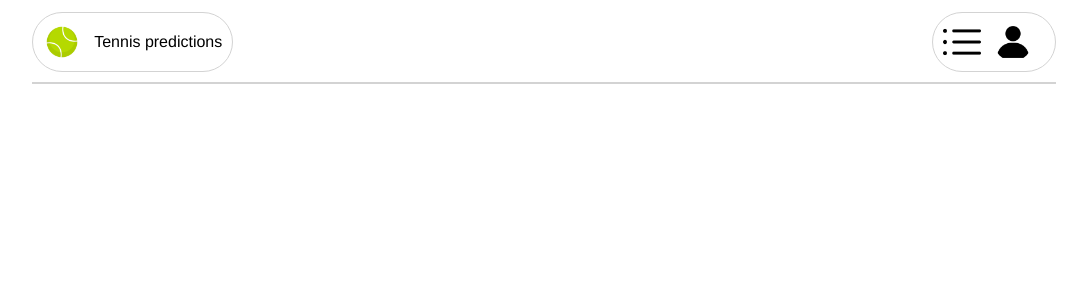
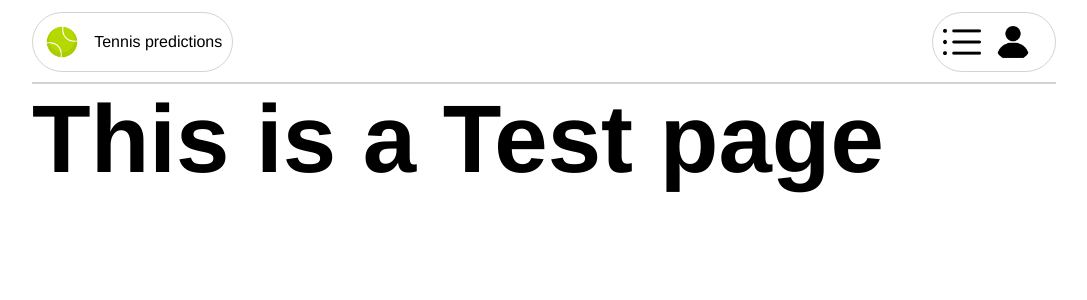
Before and after one commit to mbesio/tennis-bracket-fe, a React (Vite) app: page /test in a window 1280 px wide. Before the commit this address had no page. Shown: the top 300 px of the page, without its empty margins (96-1183 px from the left). Built offline with nearby package versions, Linux system fonts and the light colour scheme.

Commit message:
adding a test route

```diff
--- a/src/App.tsx
+++ b/src/App.tsx
@@ -16,6 +16,7 @@ import PrivateRoutes from './components/PrivateRoutes/PrivateRoutes'
 import AdminRoutes from './components/PrivateRoutes/AdminRoutes'
 import Header from './components/Header/Header'
 import UserContextProvider from './context/UserContext'
+import Test from './components/Test/Test'
 
 const App = () => {
   return (
@@ -25,6 +26,7 @@ const App = () => {
           <Header />
           <Routes>
             <Route path="/" element={<LandingPage />} />
+            <Route path="/test" element={<Test />} />
             <Route element={<PrivateRoutes />}>
               <Route path="/dashboard" element={<Dashboard />} />
               <Route path="/prediction/:id" element={<Prediction />} />
--- /dev/null
+++ b/src/components/Test/Test.tsx
@@ -0,0 +1,8 @@
+import React from 'react'
+
+// You should see this page only if you are not logged in
+const Test = () => {
+  return <h1>This is a Test page</h1>
+}
+
+export default Test
```
